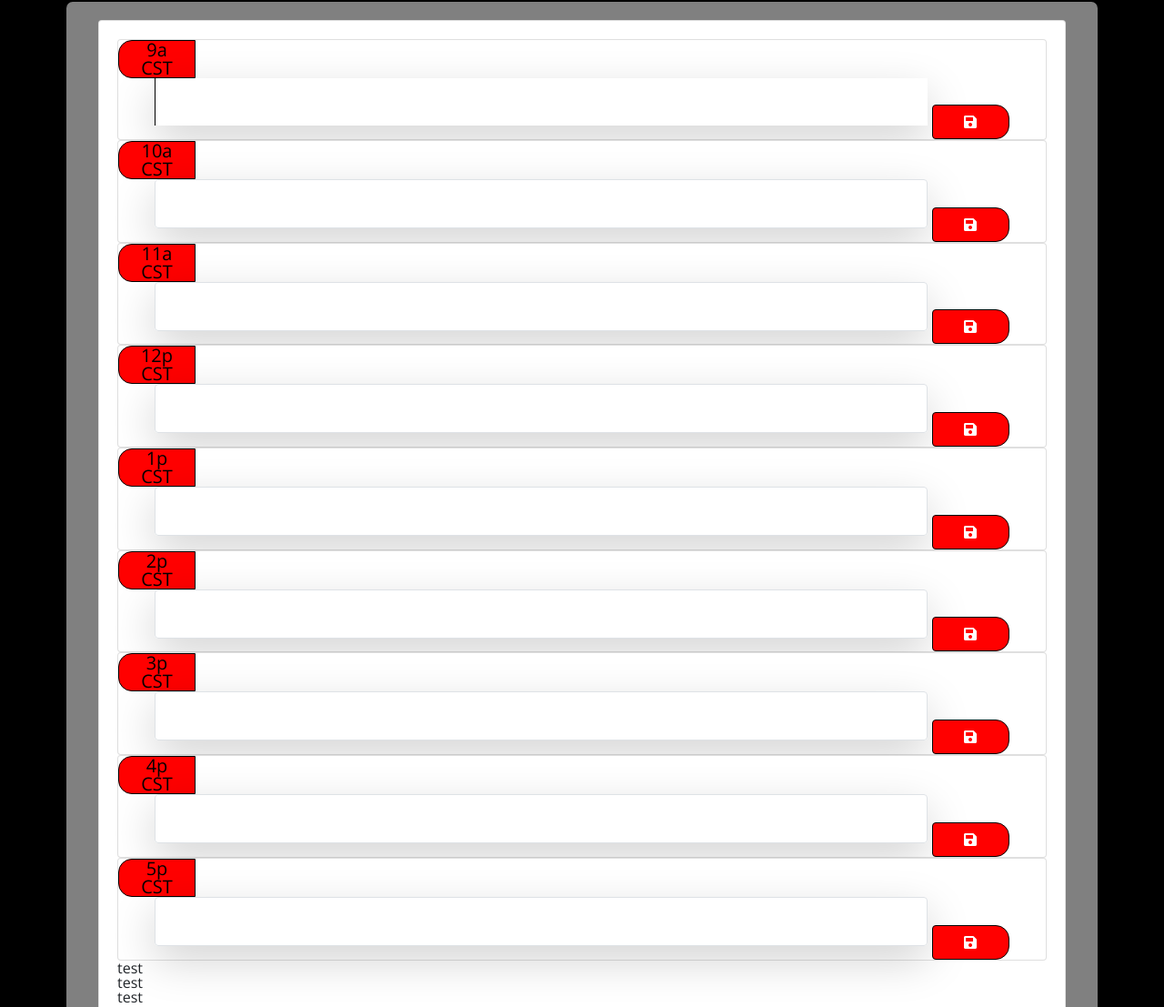
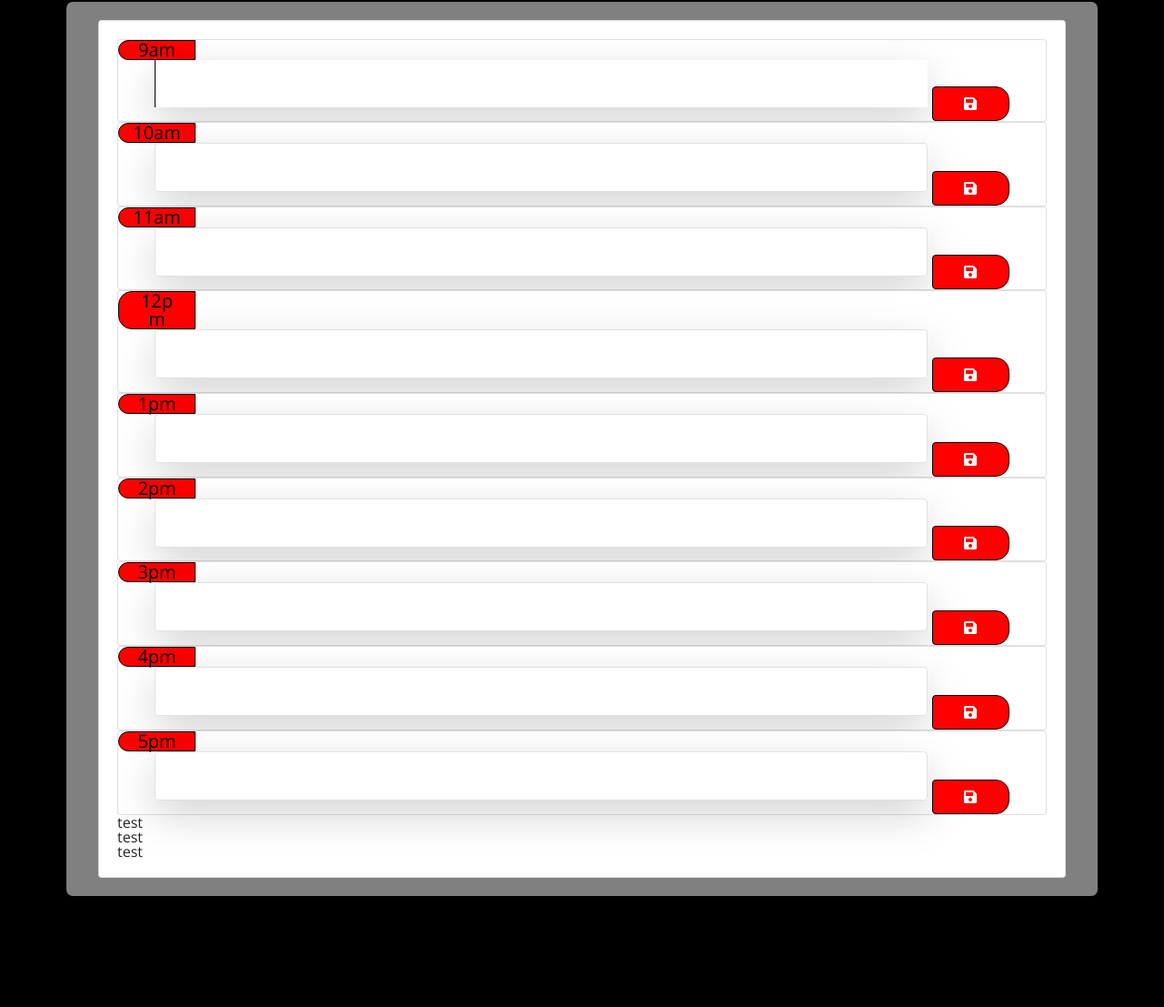
Before and after one commit to nigelloch/workday-scheduler, a plain HTML site: page index.html in a window 1280 px wide. Shown: the part 319-1426 px from the top of the page at 91% size. After the commit the page ends 1367 px from the top, so only its background shows below. Drawn offline with nearby package versions, Linux system fonts and the light colour scheme.

```diff
--- a/index.html
+++ b/index.html
@@ -39,7 +39,7 @@
                 <div row>
                     <div class="card tm-bloc-contain">
                         <div id="hour-9" class="time-block">
-                            <div class="col-1 hour time">9a CST</div>
+                            <div class="col-1 hour time">9am</div>
                             <textarea class="col-10 description shadow-lg "></textarea>
                             <button class="btn saveBtn col-1"><i class="fas fa-save"></i></button>
                         </div>
@@ -48,7 +48,7 @@
                 <div row>
                     <div class="card tm-bloc-contain">
                         <div id="hour-10" class="time-block">
-                            <div class="col-1 hour time">10a CST</div>
+                            <div class="col-1 hour time">10am</div>
                             <textarea class="col-10 shadow-lg description border rounded"></textarea>
                             <button class="btn saveBtn col-1"><i class="fas fa-save"></i></button>
                         </div>
@@ -57,7 +57,7 @@
                 <div row>
                     <div class="card tm-bloc-contain">
                         <div id="hour-11" class="time-block">
-                            <div class="col-1 hour time">11a CST</div>
+                            <div class="col-1 hour time">11am</div>
                             <textarea class="col-10 shadow-lg description border rounded"></textarea>
                             <button class="btn saveBtn col-1"><i class="fas fa-save"></i></button>
                         </div>
@@ -66,7 +66,7 @@
                 <div row>
                     <div class="card tm-bloc-contain">
                         <div id="hour-12" class="time-block">
-                            <div class="col-1 hour time">12p CST</div>
+                            <div class="col-1 hour time">12pm</div>
                             <textarea class="col-10 shadow-lg description border rounded"></textarea>
                             <button class="btn saveBtn col-1"><i class="fas fa-save"></i></button>
                         </div>
@@ -75,7 +75,7 @@
                 <div row>
                     <div class="card tm-bloc-contain">
                         <div id="hour-1" class="time-block">
-                            <div class="col-1 hour time">1p CST</div>
+                            <div class="col-1 hour time">1pm</div>
                             <textarea class="col-10 shadow-lg description border rounded"></textarea>
                             <button class="btn saveBtn col-1"><i class="fas fa-save"></i></button>
                         </div>
@@ -84,7 +84,7 @@
                 <div row>
                     <div class="card tm-bloc-contain">
                         <div id="hour-2" class="time-block">
-                            <div class="col-1 hour time">2p CST</div>
+                            <div class="col-1 hour time">2pm</div>
                             <textarea class="col-10 shadow-lg description border rounded"></textarea>
                             <button class="btn saveBtn col-1"><i class="fas fa-save"></i></button>
                         </div>
@@ -93,7 +93,7 @@
                 <div row>
                     <div class="card tm-bloc-contain">
                         <div id="hour-3" class="time-block">
-                            <div class="col-1 hour time">3p CST</div>
+                            <div class="col-1 hour time">3pm</div>
                             <textarea class="col-10 shadow-lg description border rounded"></textarea>
                             <button class="btn saveBtn col-1"><i class="fas fa-save"></i></button>
                         </div>
@@ -102,7 +102,7 @@
                 <div row>
                     <div class="card tm-bloc-contain">
                         <div id="hour-4" class="time-block">
-                            <div class="col-1 hour time">4p CST</div>
+                            <div class="col-1 hour time">4pm</div>
                             <textarea class="col-10 shadow-lg description border rounded"></textarea>
                             <button class="btn saveBtn col-1"><i class="fas fa-save"></i></button>
                         </div>
@@ -111,7 +111,7 @@
                 <div row>
                     <div class="card tm-bloc-contain">
                         <div id="hour-5" class="time-block">
-                            <div class="col-1 hour time">5p CST</div>
+                            <div class="col-1 hour time">5pm</div>
                             <textarea class="col-10 shadow-lg description border rounded"></textarea>
                             <button class="btn saveBtn col-1"><i class="fas fa-save"></i></button>
                         </div>
--- a/script.js
+++ b/script.js
@@ -1,7 +1,17 @@
 
 
-// current hour
-var currHour = moment().hours();
-console.log(currHour)
+function  workDaySchedule() {
+
+    // current hour
+    var currHour = moment().hours();
+    console.log(currHour)
+
+    for (let i = 0; i < array.length; i++) {
+        const element = array[i];
+
+    }
 
 var
+
+
+}
--- a/style.css
+++ b/style.css
@@ -58,21 +58,6 @@ body {
     top: 50%;
   }
 
-  .past {
-    background-color: #d3d3d3;
-    color: white;
-  }
-
-  .present {
-    background-color: #ff6961;
-    color: white;
-  }
-
-  .future {
-    background-color: #77dd77;
-    color: white;
-  }
-
   .saveBtn {
     border: 1px solid black;
     border-top-right-radius: 15px;
@@ -81,3 +66,18 @@ body {
     background-color: red;
     color: white;
   }
+
+  .pastTime {
+    background-color: #d3d3d3;
+    color: white;
+  }
+
+  .currentTime {
+    background-color: #ff6961;
+    color: white;
+  }
+
+  .futureTime {
+    background-color: #77dd77;
+    color: white;
+  }
```
